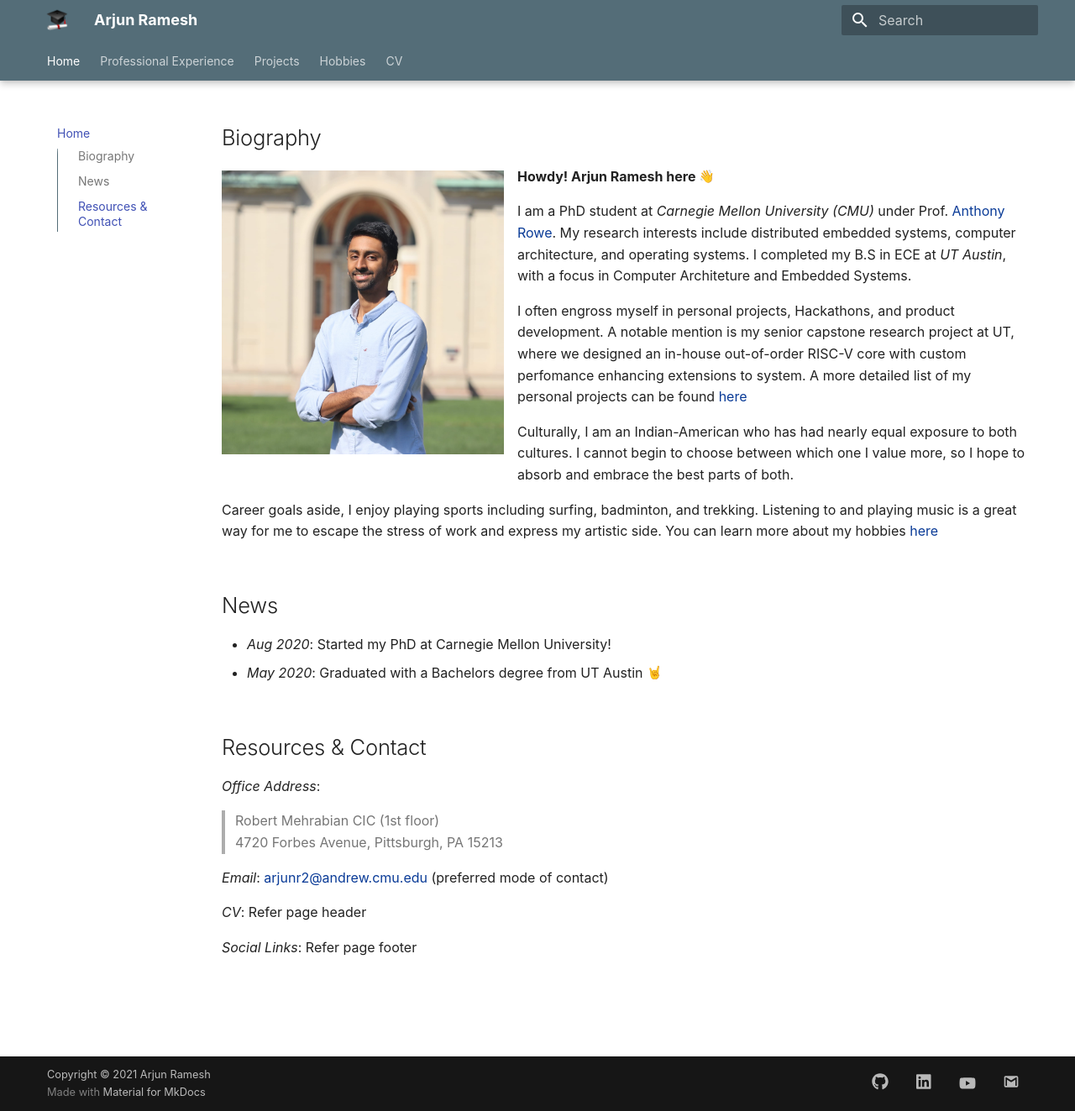
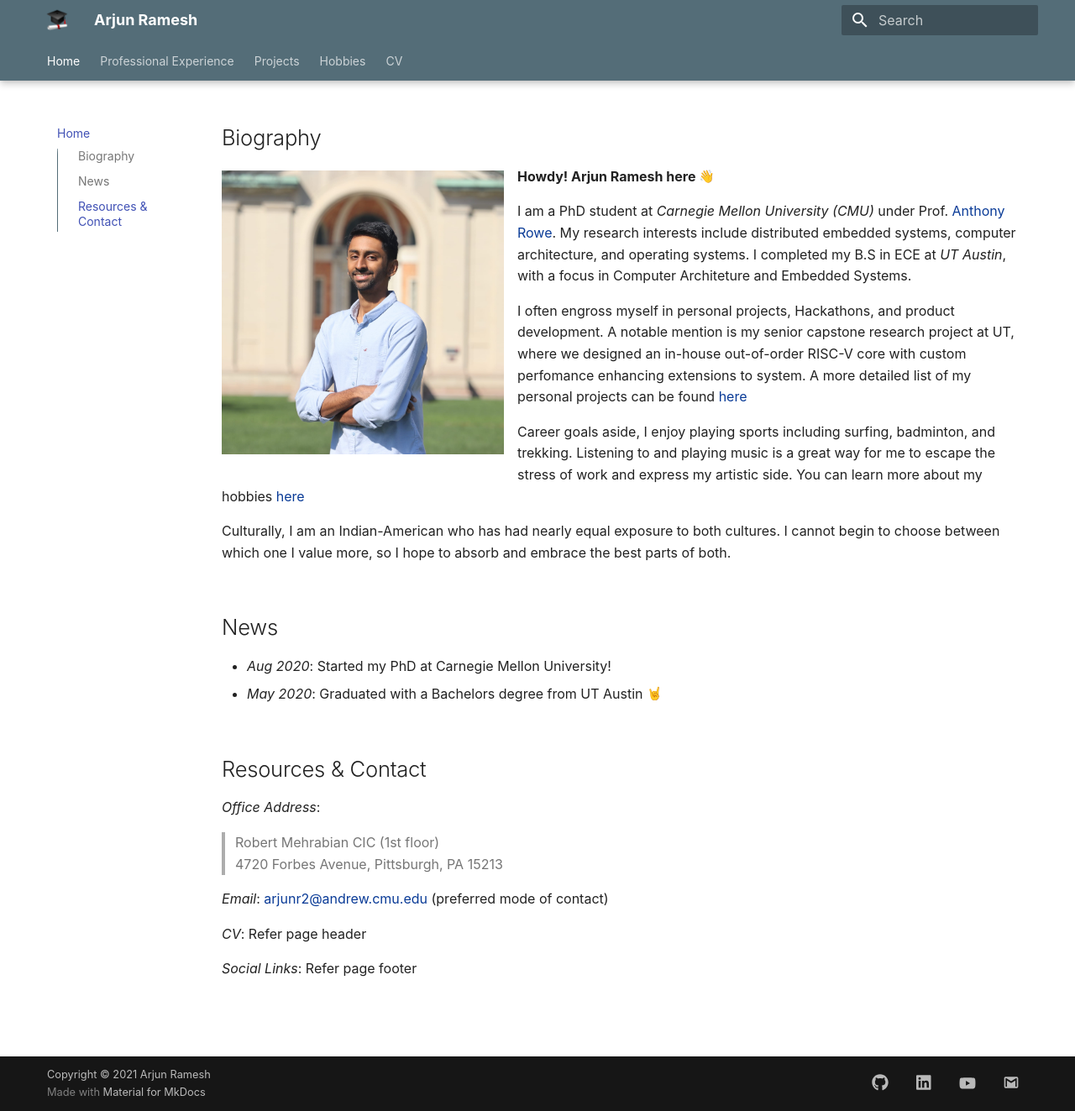
Before and after one commit to arjunr2/personal-website, an MkDocs documentation site: the page built from docs/index.md, in a window 1280 px wide and 1323 px high. Shown: the whole window at 84% size. Built offline with MkDocs 1.6.1 and Material for MkDocs 9.7.7, drawn with Linux system fonts in a browser that asks for light colours; emoji names are drawn with the system emoji font; some web fonts are replaced.

Commit message:
Fixed videos and tweaked bio

```diff
--- a/docs/index.md
+++ b/docs/index.md
@@ -14,13 +14,13 @@
 designed an in-house out-of-order RISC-V core with custom perfomance
 enhancing extensions to system. A more detailed list of my personal projects can be found [here](projects)
 
+Career goals aside, I enjoy playing sports including surfing, badminton, and trekking. Listening
+to and playing music is a great way for me to escape the stress of work and express my artistic
+side. You can learn more about my hobbies [here](hobbies)
+
 Culturally, I am an Indian-American who has had nearly equal exposure to both cultures. I cannot
 begin to choose between which one I value more, so I hope to absorb and embrace the best
 parts of both.
-
-Career goals aside, I enjoy playing sports including surfing, badminton, and trekking. Listening
-to and playing music is a great way for me to escape the stress of work and express my artistic
-side. You can learn more about my hobbies [here](hobbies)
 
 
 <br/>
```
Also changed, not shown: docs/experience.md (+0 -2 lines), docs/hobbies.md (+2 -2 lines).
